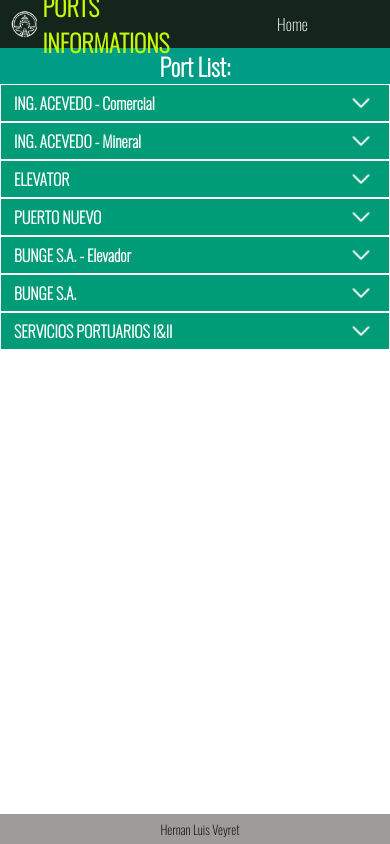
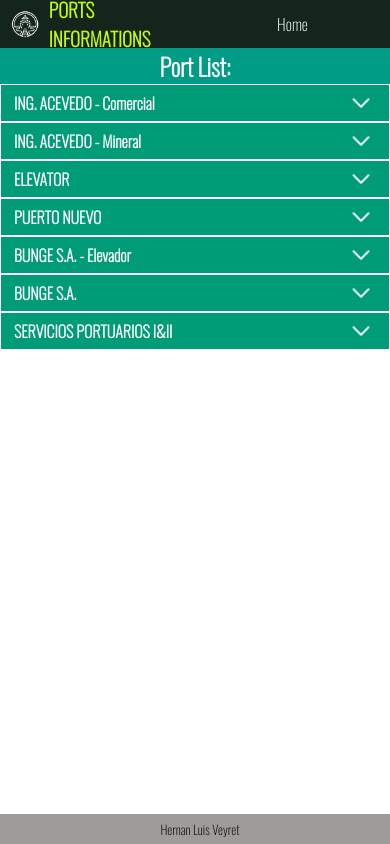
Before and after one commit to hernanveyret/port-Information, a React (Create React App) app: page / in a window 390 px wide. Built offline with nearby package versions, Linux system fonts and the light colour scheme.

Commit message:
solucionando errores

```diff
--- a/src/App.css
+++ b/src/App.css
@@ -82,3 +82,8 @@
   position: absolute;
   bottom: 0;
 }
+@media screen and (max-width: 700px) {
+  .tituloHeader {
+    font-size: 1.2rem;
+  }
+}
```
